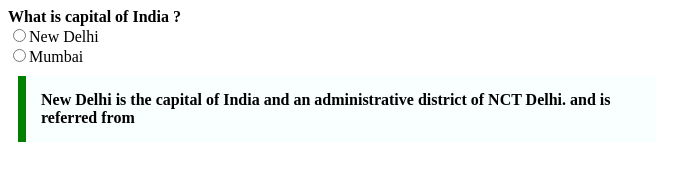
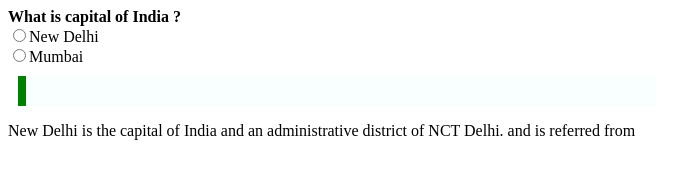
Before and after one commit to acciojob/trivia-shubhamj420, a website: page main.html in a window 1280 px wide. Shown: the whole page, without its empty margins (0-690 px from the left). Drawn offline with Linux system fonts and the light colour scheme.

Commit message:
code completed

```diff
--- a/main.html
+++ b/main.html
@@ -10,8 +10,8 @@
 	<b>What is capital of India ?  </b><br>
 	<input type="radio"<br>New Delhi<br>
 		<input type="radio"<br>Mumbai<br>
+	<blockquote cite="https://en.wikipedia.org/wiki/New_Delhi"></blockquote>
 	<p>New Delhi is the capital of India and an administrative district of NCT Delhi. and is referred from</p>
-	<blockquote cite="https://en.wikipedia.org/wiki/New_Delhi"
     <script type="text/javascript" src="./script.js">
 </script>
 
--- a/styles.css
+++ b/styles.css
@@ -1,4 +1,4 @@
-p {
+blockquote {
       width: 600px ;
      margin:10px;
      padding:15px;
```
